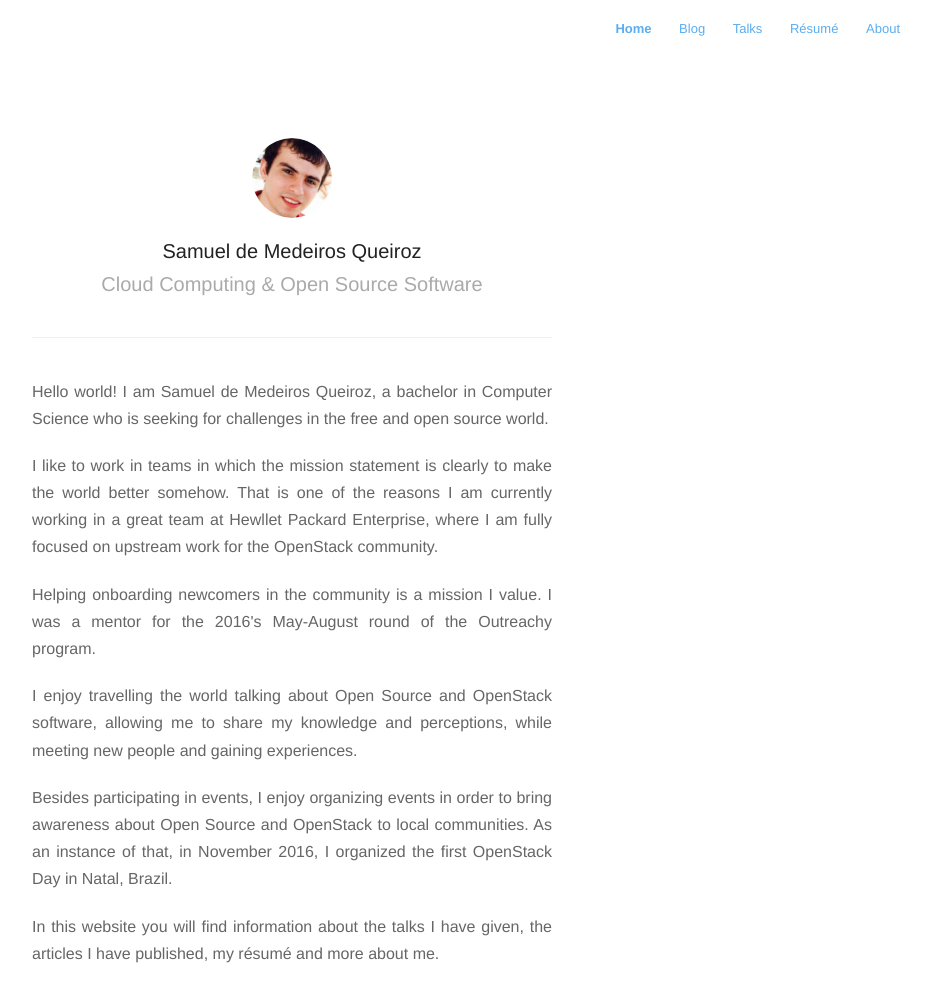
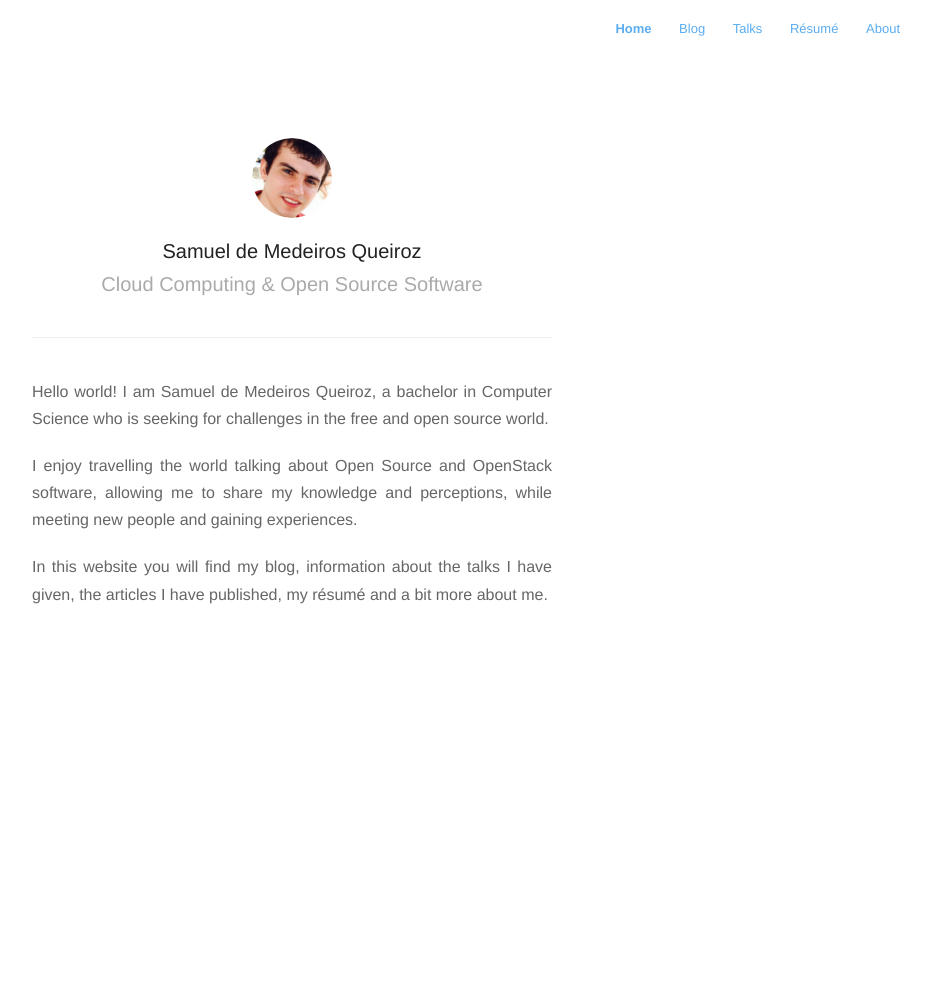
Before and after one commit to samueldmq/samueldmq-old-website, a Jekyll site: the page built from index.html, in a window 1280 px wide. Shown: the whole page, without its empty margins (348-1278 px from the left). Built offline with Jekyll 4.4.1, drawn with Linux system fonts in a browser that asks for light colours; nearby versions of some CDN libraries; the list of posts is cut into pages by our own code; after the commit the page ends 900 px from its top, so only the background shows below that.

Commit message:
Make the home page more concise

```diff
--- a/index.html
+++ b/index.html
@@ -8,33 +8,14 @@ who is seeking for challenges in the free and open source world.
 </p>
 
 <p align="justify">
-I like to work in teams in which the mission statement is clearly to make the
-world better somehow. That is one of the reasons I am currently working in a
-great team at Hewllet Packard Enterprise, where I am fully focused on upstream
-work for the OpenStack community.
-</p>
-
-<p align="justify">
-Helping onboarding newcomers in the community is a mission I value. I was a
-mentor for the 2016's May-August round of the Outreachy program.
-</p>
-
-<p align="justify">
 I enjoy travelling the world talking about Open Source and OpenStack software,
 allowing me to share my knowledge and perceptions, while meeting new people
 and gaining experiences.
 </p>
 
 <p align="justify">
-Besides participating in events, I enjoy organizing events in order to bring
-awareness about Open Source and OpenStack to local communities. As an instance
-of that, in November 2016, I organized the first OpenStack Day in Natal,
-Brazil.
-</p>
-
-<p align="justify">
-In this website you will find information about the talks I have given, the
-articles I have published, my résumé and more about me.
+In this website you will find my blog, information about the talks I have
+given, the articles I have published, my résumé and a bit more about me.
 </p>
 
 {% include footer.html %}
```
Also changed, not shown: about.md (+20 -2 lines).
